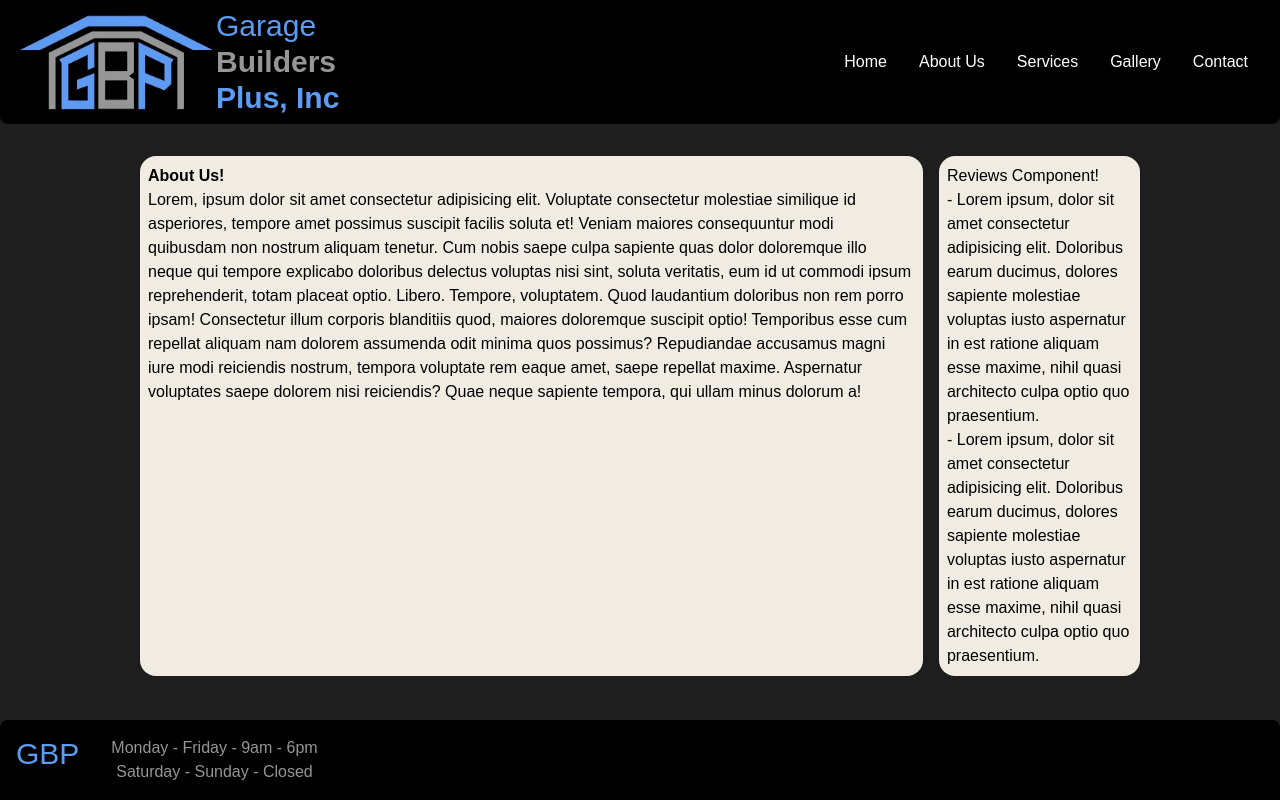
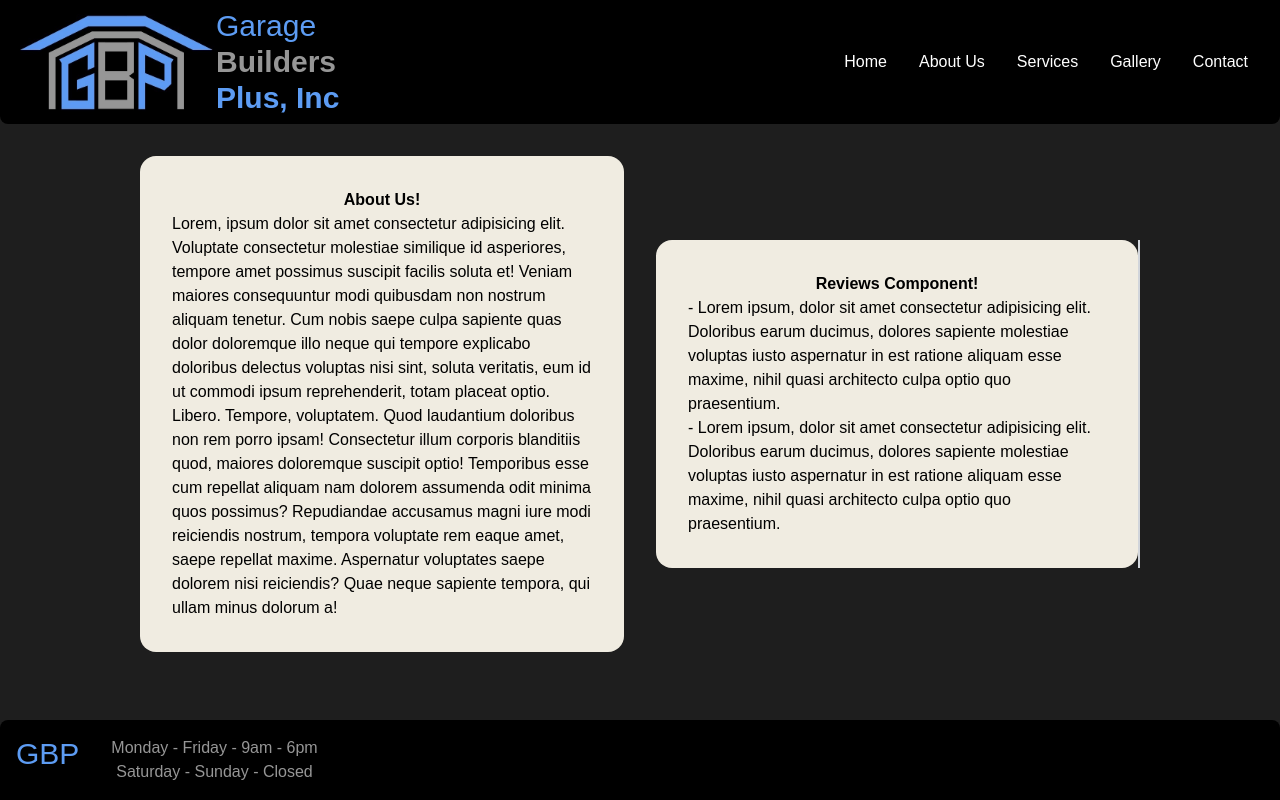
Before and after one commit to jurgenstevens/garage-builders-plus, a React (Vite) app: page /about in a window 1280 px wide. Built offline with nearby package versions, Linux system fonts and the light colour scheme.

Commit message:
Adjust About page components margin, padding and centering.

```diff
--- a/src/components/About/AboutUs.jsx
+++ b/src/components/About/AboutUs.jsx
@@ -2,8 +2,8 @@ import React from 'react'
 
 export default function AboutUs() {
   return (
-    <div className='bg-[#F0ECE1] text-bod rounded-2xl p-2 gap-4 mt-4'>
-        <h1 className='font-bold justify-center'>About Us!</h1>
+    <div className='bg-[#F0ECE1] text-bod rounded-2xl p-8 gap-4 mt-4'>
+        <h1 className='font-bold text-center'>About Us!</h1>
         <p>Lorem, ipsum dolor sit amet consectetur adipisicing elit. Voluptate consectetur molestiae similique id asperiores, tempore amet possimus suscipit facilis soluta et! Veniam maiores consequuntur modi quibusdam non nostrum aliquam tenetur.
         Cum nobis saepe culpa sapiente quas dolor doloremque illo neque qui tempore explicabo doloribus delectus voluptas nisi sint, soluta veritatis, eum id ut commodi ipsum reprehenderit, totam placeat optio. Libero.
         Tempore, voluptatem. Quod laudantium doloribus non rem porro ipsam! Consectetur illum corporis blanditiis quod, maiores doloremque suscipit optio! Temporibus esse cum repellat aliquam nam dolorem assumenda odit minima quos possimus?
--- a/src/components/About/Reviews.jsx
+++ b/src/components/About/Reviews.jsx
@@ -2,8 +2,8 @@ import React from 'react'
 
 export default function Reviews() {
   return (
-    <div className='bg-[#F0ECE1] text-bod rounded-2xl p-2 gap-4 mt-4'>
-        <h1 className=''>Reviews Component!</h1>
+    <div className='bg-[#F0ECE1] text-bod rounded-2xl p-8 gap-4 mt-4'>
+        <h1 className='font-bold text-center'>Reviews Component!</h1>
         <ul>
           <li>- Lorem ipsum, dolor sit amet consectetur adipisicing elit. Doloribus earum ducimus, dolores sapiente molestiae voluptas iusto aspernatur in est ratione aliquam esse maxime, nihil quasi architecto culpa optio quo praesentium.</li>
           <li>- Lorem ipsum, dolor sit amet consectetur adipisicing elit. Doloribus earum ducimus, dolores sapiente molestiae voluptas iusto aspernatur in est ratione aliquam esse maxime, nihil quasi architecto culpa optio quo praesentium.</li>
--- a/src/pages/About.jsx
+++ b/src/pages/About.jsx
@@ -5,12 +5,16 @@ import Reviews from '../components/About/Reviews.jsx'
 export default function About() {
   return (
     <div className='flex flex-wrap mx-auto max-w-screen-lg'>
-      <div className='qfont-bold flex gap-4 mt-4 justify-center'>
-        {/* <div className="text-[#5D9CF2] qfont-bold flex gap-4 mt-4 justify-center"></div> */}
-          <AboutUs />
-          <Reviews />
-
+      <div className='w-full flex flex-col md:flex-row md:items-center md:justify-between mt-4'>
+        <div className='max-w-lg w-full mx-auto md:mx-0 md:mr-4 md:mb-0 mb-4'>
+          <AboutUs className='mb-4' />
+        </div>
+        <div className='max-w-lg w-full mx-auto md:mx-0 md:ml-4'>
+          <div className='border-r-2 border-gray-300 md:h-auto h-96'>
+            <Reviews className='mt-4' />
+          </div>
+        </div>
       </div>
     </div>
-  )
+  );
 }
--- a/src/pages/Contact.jsx
+++ b/src/pages/Contact.jsx
@@ -2,7 +2,7 @@ import React from 'react'
 
 export default function Contact() {
   return (
-    <div>
+    <div className='flex flex-wrap mx-auto max-w-screen-lg'>
         <h1 className='text-[#EFEFEF]'>Hello from Contact!</h1>
     </div>
   )
--- a/src/pages/Services.jsx
+++ b/src/pages/Services.jsx
@@ -4,8 +4,9 @@ import Service from '../components/Services/Services'
 
 export default function Services() {
   return (
-    <div className='flex qfont-bold gap-4 mt-4 justify-center'>
+    <div className='flex flex-wrap mx-auto max-w-screen-lg'>
       <Service />
+
       <ServicesImgs />
     </div>
   )
```
